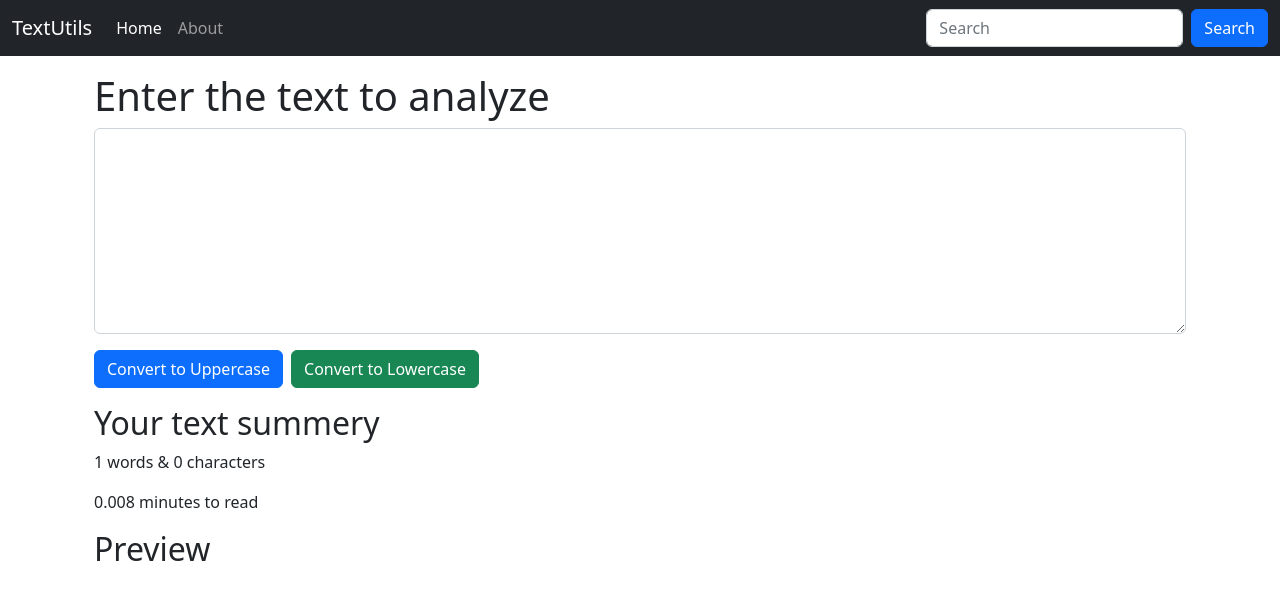
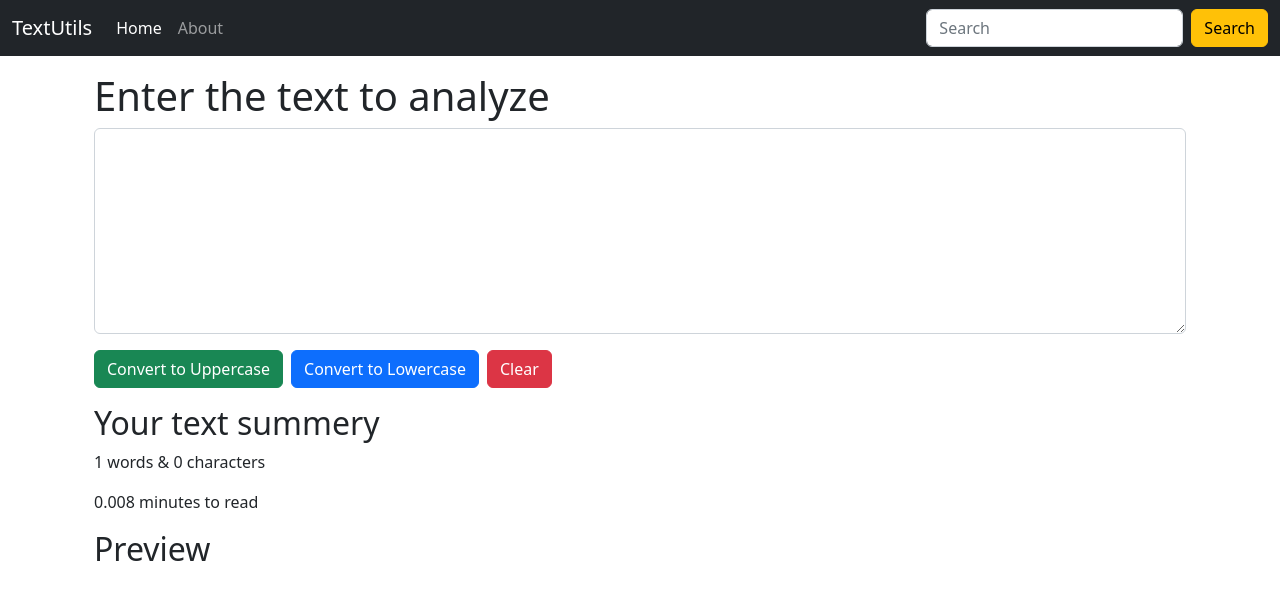
Before and after one commit to drcount-root/TextUtils, a React (Create React App) app: page / in a window 1280 px wide. Shown: the top 600 px of the page. Built offline with nearby package versions, Linux system fonts and the light colour scheme.

Commit message:
22nd Octo 2022

```diff
--- a/src/components/Navbar.js
+++ b/src/components/Navbar.js
@@ -39,7 +39,7 @@ export default function Navbar(props) {
               placeholder="Search"
               aria-label="Search"
             />
-            <button className="btn btn-primary" type="submit">
+            <button className="btn btn-warning" type="submit">
               Search
             </button>
           </form>
--- a/src/components/TextForm.js
+++ b/src/components/TextForm.js
@@ -8,10 +8,19 @@ export default function TextForm(props) {
   };
 
   const handleDownClick = () => {
-    // console.log("Upper Click was clicked : " + text);
     let newText = text.toLowerCase();
     setText(newText);
   };
+
+  const handleClear = () => {
+    let newText = "";
+    setText(newText);
+  };
+
+  // const handleNumRemover = () => {
+  //   let newText = text.replace(/[0-9]/g, "");
+  //   setText(newText);
+  // };
 
   const handleOnChange = (event) => {
     // console.log("OnChange");
@@ -34,12 +43,18 @@ export default function TextForm(props) {
             rows="8"
           ></textarea>
         </div>
-        <button className="btn btn-primary" onClick={handleUpClick}>
+        <button className="btn btn-success" onClick={handleUpClick}>
           Convert to Uppercase
         </button>
-        <button className="btn btn-success mx-2" onClick={handleDownClick}>
+        <button className="btn btn-primary mx-2" onClick={handleDownClick}>
           Convert to Lowercase
         </button>
+        <button className="btn btn-danger" onClick={handleClear}>
+          Clear
+        </button>
+        {/* <button className="btn btn-secondary mx-2" onClick={handleNumRemover}>
+          Remove Numbers
+        </button> */}
       </div>
       <div className="container my-3">
         <h2>Your text summery</h2>
```
